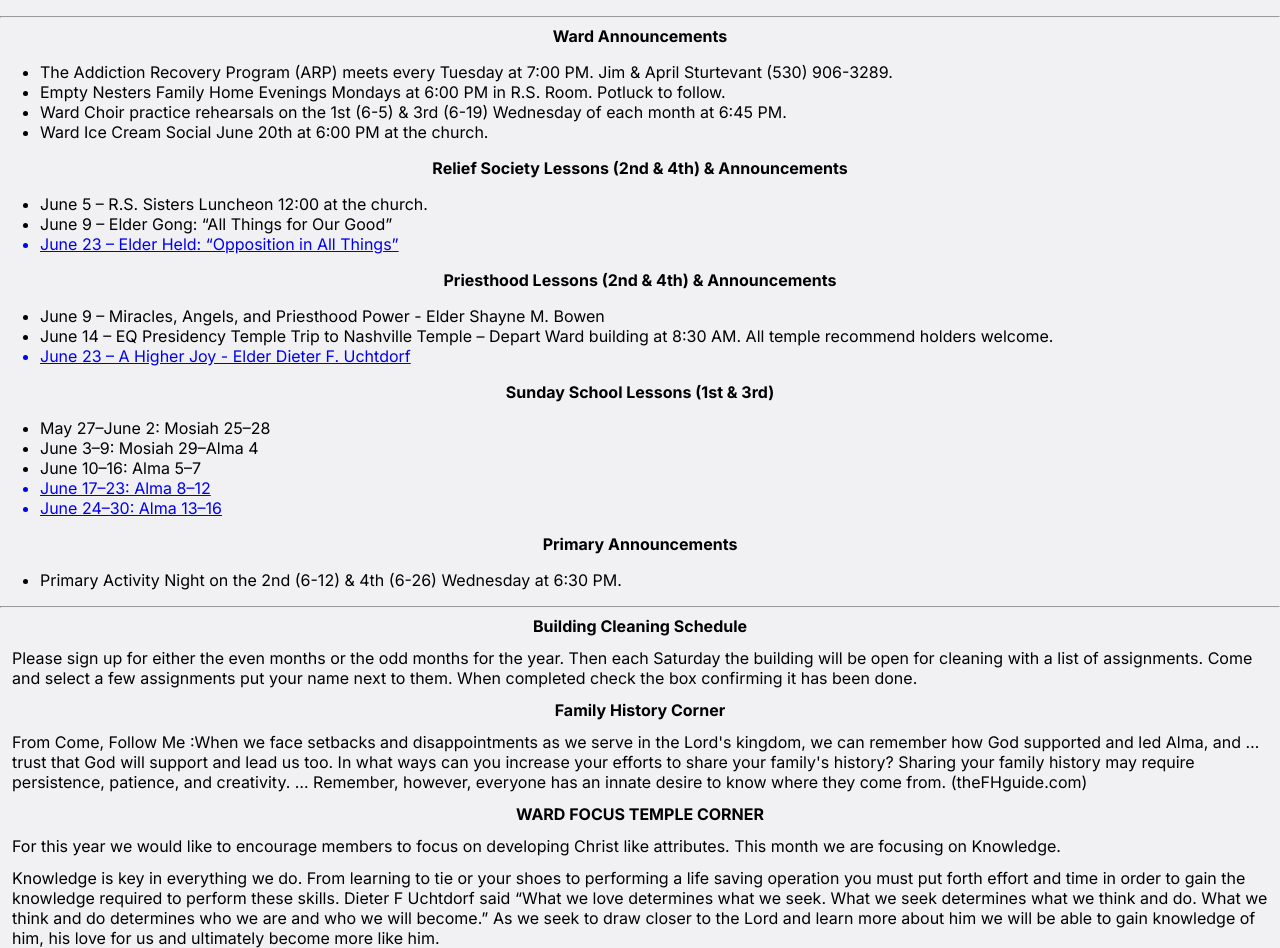
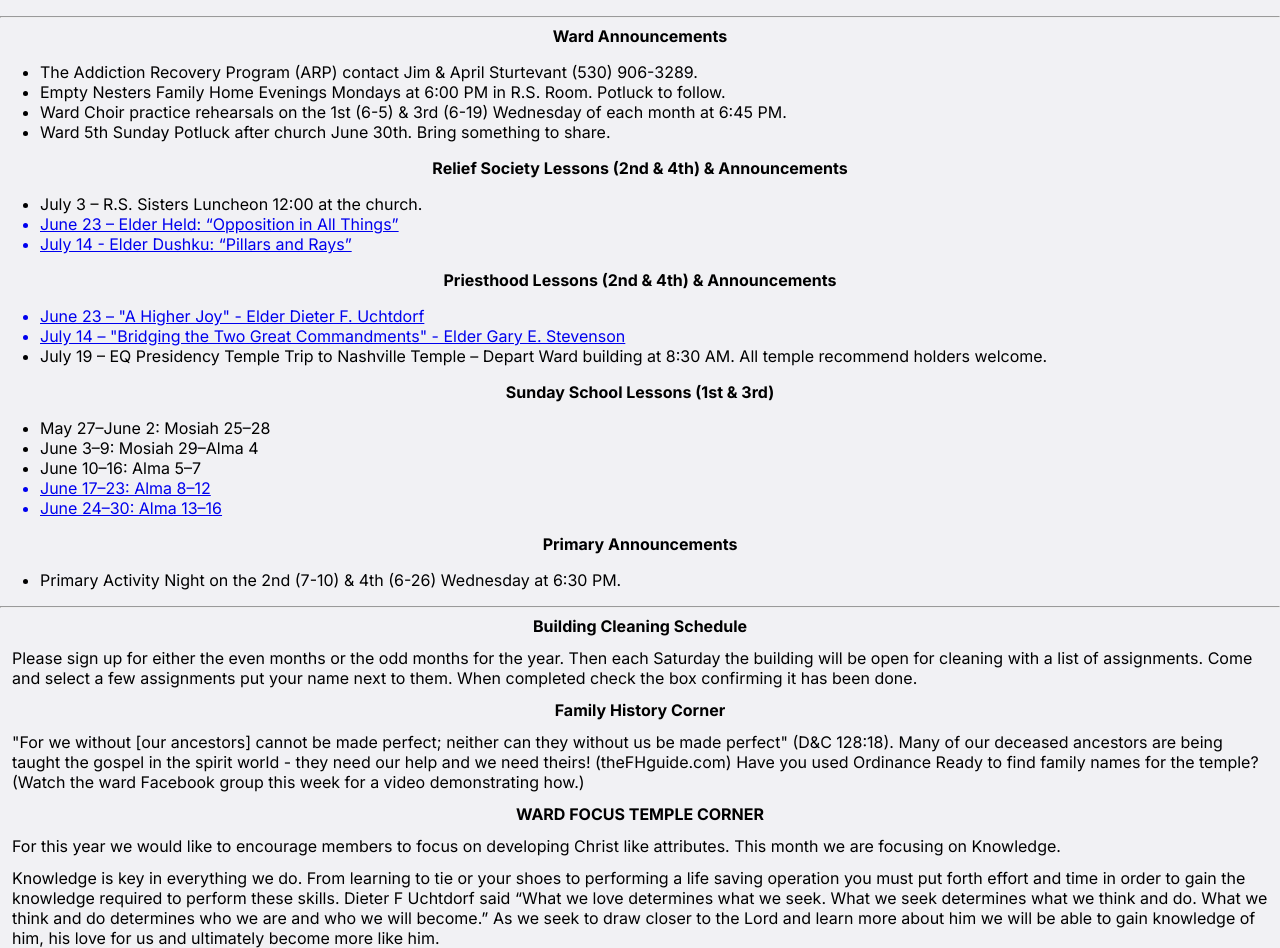
Before and after one commit to adamhinckley/meeting-agenda, a Next.js app: page / in a window 1280 px wide. Shown: the part 1120-2068 px from the top of the page. Built offline with nearby package versions, Linux system fonts and the light colour scheme.

Commit message:
Update settings.ts

```diff
--- a/app/settings.ts
+++ b/app/settings.ts
@@ -26,39 +26,39 @@ const closingPrayer = "By Invitation";
 
 // Announcements
 const wardAnnouncements = [
-  'The Addiction Recovery Program (ARP) meets every Tuesday at 7:00 PM. Jim & April Sturtevant (530) 906-3289.',
+  'The Addiction Recovery Program (ARP) contact Jim & April Sturtevant (530) 906-3289.',
   'Empty Nesters Family Home Evenings Mondays at 6:00 PM in R.S. Room. Potluck to follow.',
   'Ward Choir practice rehearsals on the 1st (6-5) & 3rd (6-19) Wednesday of each month at 6:45 PM.',
-  'Ward Ice Cream Social June 20th at 6:00 PM at the church.'
+  'Ward 5th Sunday Potluck after church June 30th. Bring something to share.'
 ]
 
 const reliefSocietyLessons = [
   {
     link: '',
-    text: 'June 5 – R.S. Sisters Luncheon 12:00 at the church.'
-  },
-  {
-    link: '',
-    text: 'June 9 – Elder Gong: “All Things for Our Good”'
+    text: 'July 3 – R.S. Sisters Luncheon 12:00 at the church.'
   },
   {
     link: 'https://www.churchofjesuschrist.org/study/general-conference/2024/04/54held?lang=eng',
     text: 'June 23 – Elder Held: “Opposition in All Things”'
+  },
+  {
+    link: 'https://www.churchofjesuschrist.org/study/general-conference/2024/04/15dushku?lang=eng',
+    text: 'July 14 - Elder Dushku: “Pillars and Rays”'
   }
 ]
 
 const priesthoodLessons = [
   {
-    link: '',
-    text: 'June 9 – Miracles, Angels, and Priesthood Power - Elder Shayne M. Bowen'
+    link: 'https://www.churchofjesuschrist.org/study/general-conference/2024/04/35uchtdorf?lang=eng',
+    text: 'June 23 – "A Higher Joy" - Elder Dieter F. Uchtdorf'
+  },
+  {
+    link: 'https://www.churchofjesuschrist.org/study/general-conference/2024/04/53stevenson?lang=eng',
+    text: 'July 14 – "Bridging the Two Great Commandments" - Elder Gary E. Stevenson'
   },
   {
     link: '',
-    text: 'June 14 – EQ Presidency Temple Trip to Nashville Temple – Depart Ward building at 8:30 AM. All temple recommend holders welcome.'
-  },
-  {
-    link: 'https://www.churchofjesuschrist.org/study/general-conference/2024/04/35uchtdorf?lang=eng',
-    text: 'June 23 – A Higher Joy - Elder Dieter F. Uchtdorf'
+    text: 'July 19 – EQ Presidency Temple Trip to Nashville Temple – Depart Ward building at 8:30 AM. All temple recommend holders welcome.'
   }
 ]
 
@@ -86,7 +86,7 @@ const sundaySchoolLessons = [
 ]
 
 const primaryAnnouncements = [
-  'Primary Activity Night on the 2nd (6-12) & 4th (6-26) Wednesday at 6:30 PM.',
+  'Primary Activity Night on the 2nd (7-10) & 4th (6-26) Wednesday at 6:30 PM.',
 ]
 
 //page three
@@ -97,7 +97,7 @@ const buildingCleaningSchedule = [
 
 //This one requires back ticks instead of regular quotes because it uses the same quotes in the text.
 const familyHistoryCorner = [
-  `From Come, Follow Me :When we face setbacks and disappointments as we serve in the Lord's kingdom, we can remember how God supported and led Alma, and … trust that God will support and lead us too. In what ways can you increase your efforts to share your family's history? Sharing your family history may require persistence, patience, and creativity. … Remember, however, everyone has an innate desire to know where they come from. (theFHguide.com)`
+  `"For we without [our ancestors] cannot be made perfect; neither can they without us be made perfect" (D&C 128:18). Many of our deceased ancestors are being taught the gospel in the spirit world - they need our help and we need theirs! (theFHguide.com) Have you used Ordinance Ready to find family names for the temple? (Watch the ward Facebook group this week for a video demonstrating how.)`
 ]
 
 const wardFocusTempleCorner = [
```
